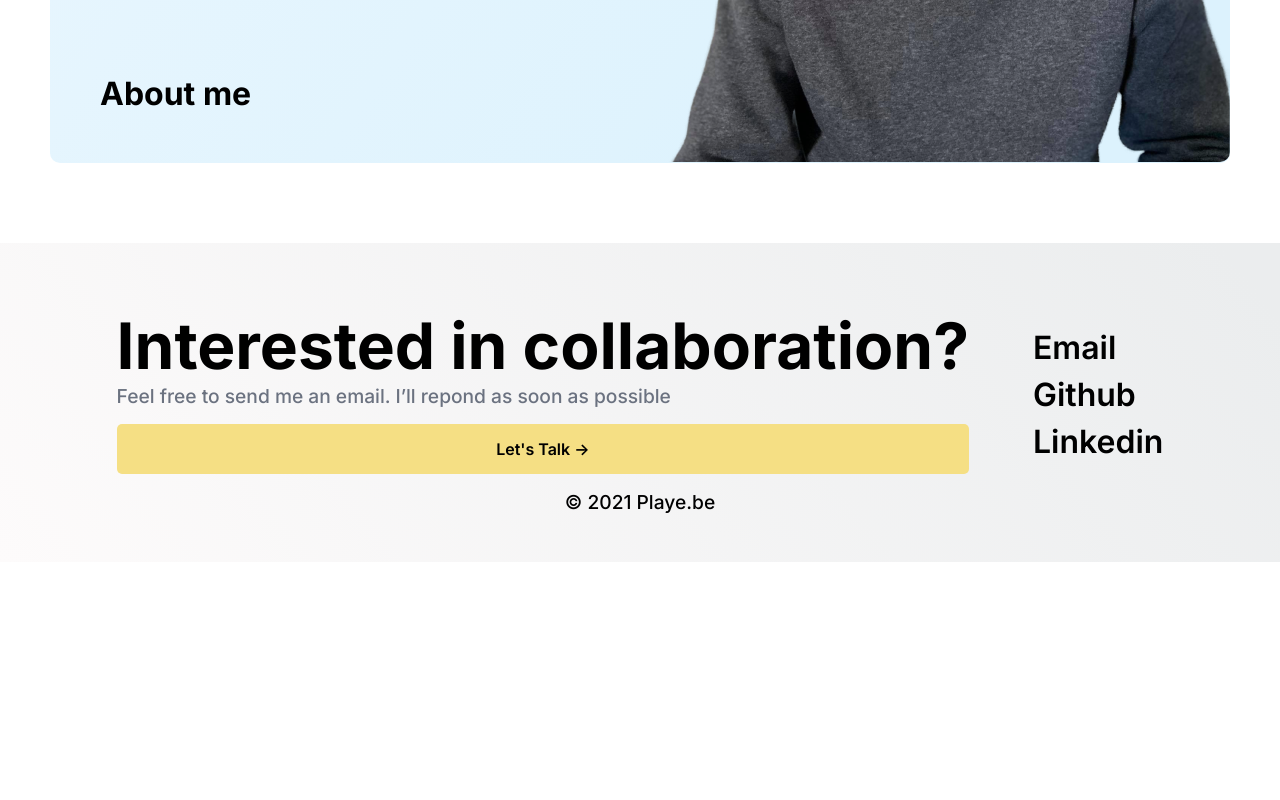
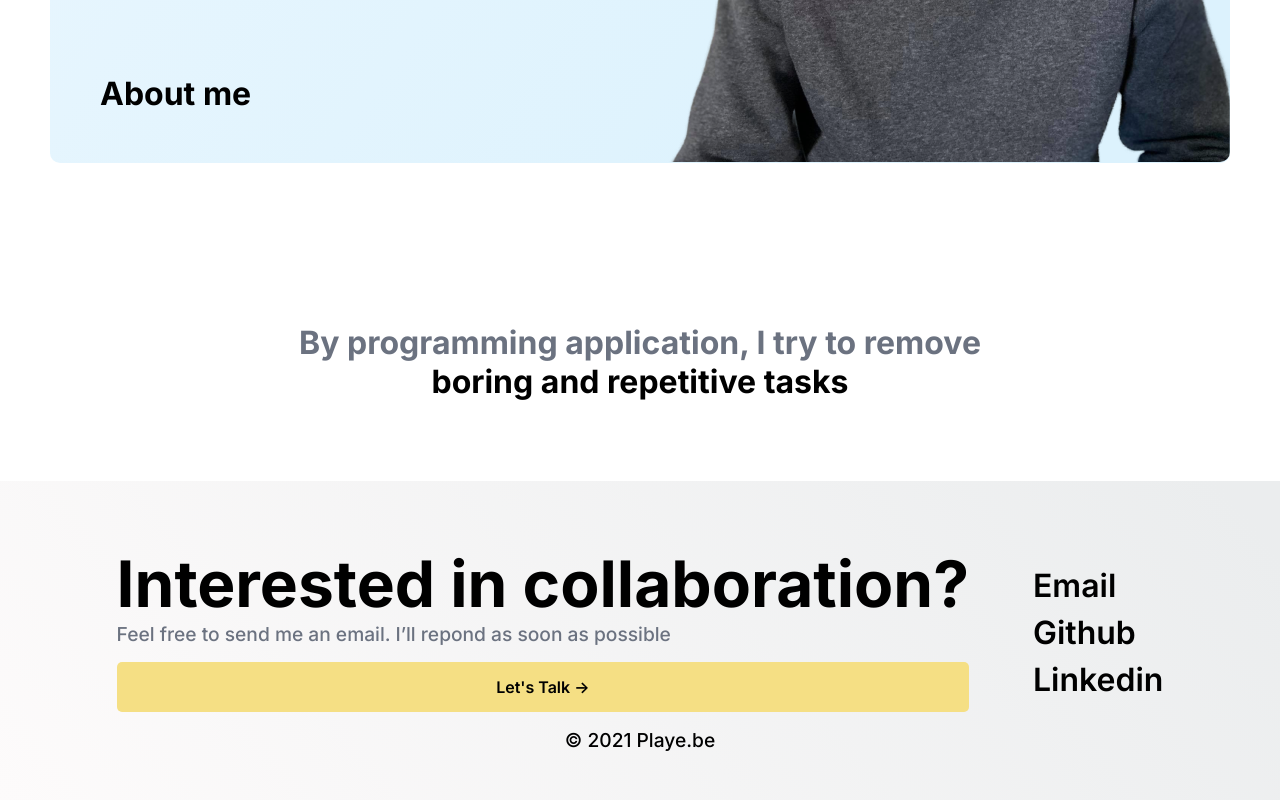
Before and after one commit to PlayeMatthieu/Portfolio, a Nuxt app: page / in a window 1280 px wide. Shown: the part 759-1559 px from the top of the page. Before the commit the page ends 1321 px from the top, so only its background shows below. Built offline with nearby package versions, Linux system fonts and the light colour scheme.

Commit message:
Add introTextComponent

```diff
--- /dev/null
+++ b/components/introTextComponent.vue
@@ -0,0 +1,22 @@
+<template>
+  <div class="container intro">
+    <h3>
+      By programming application, I try to remove <br />
+      <span>boring and repetitive tasks</span>
+    </h3>
+  </div>
+</template>
+
+<style scoped>
+.intro {
+  padding-top: 5em;
+  padding-bottom: 5em;
+}
+h3 {
+  color: #6b7280;
+  text-align: center;
+}
+span {
+  color: #000000;
+}
+</style>
--- a/pages/index.vue
+++ b/pages/index.vue
@@ -2,6 +2,7 @@
   <div>
     <heroComponent />
     <aboutComponent />
+    <introTextComponent />
   </div>
 </template>
 
```
